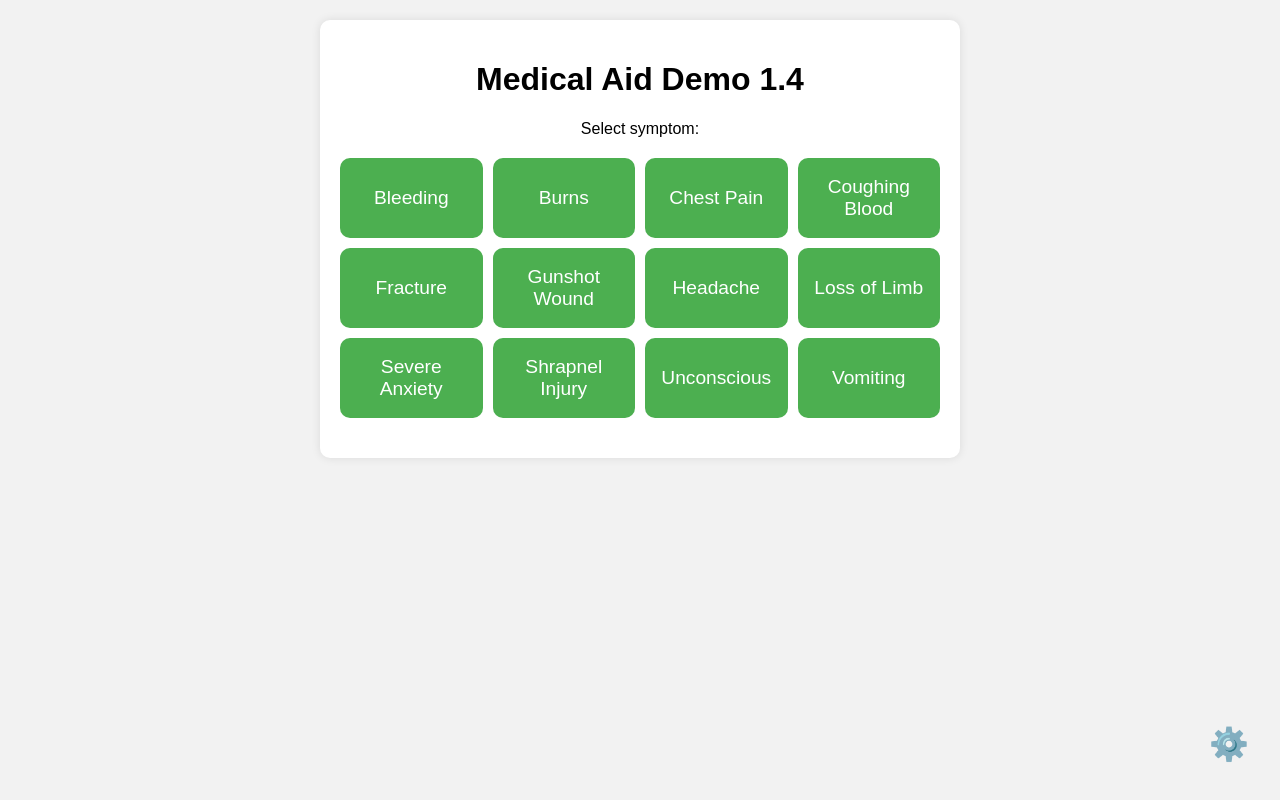
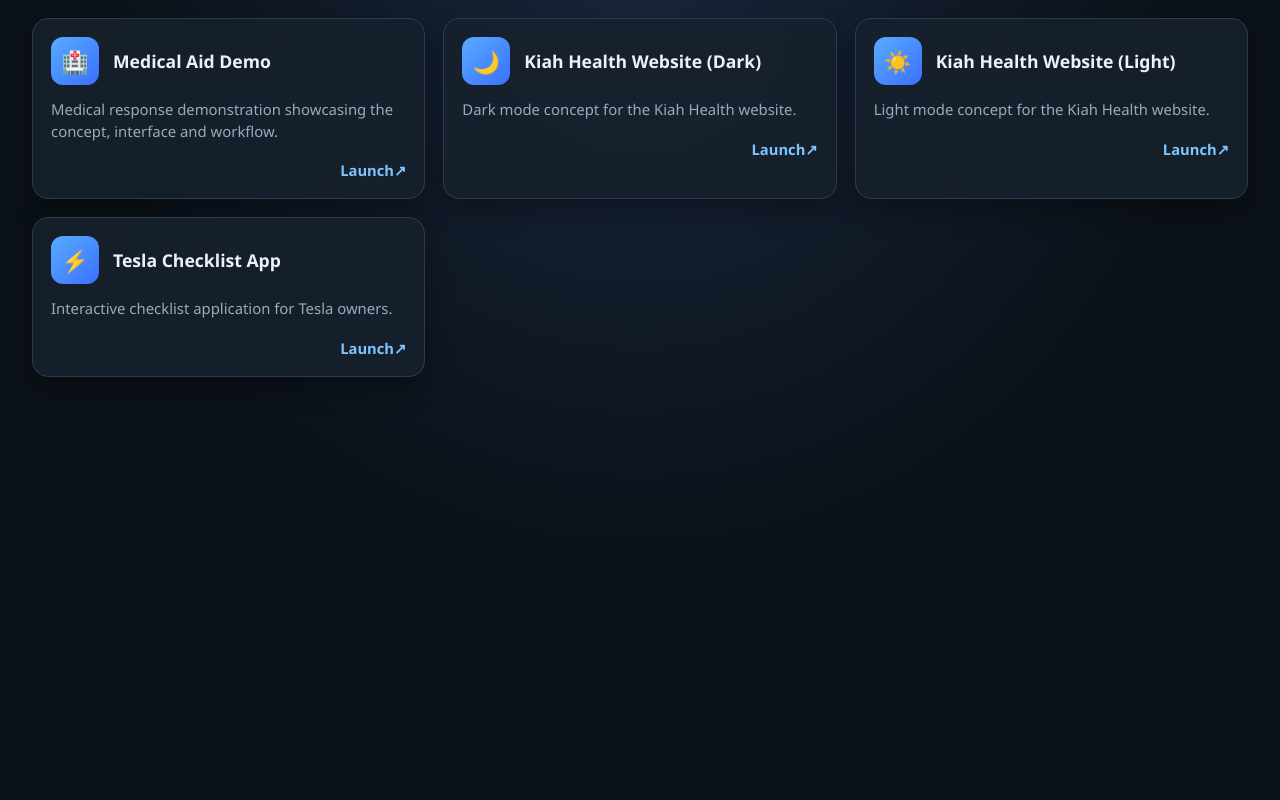
Before and after one commit to battlepanda/battlepanda.github.io, a plain HTML site: page index.html in a window 1280 px wide. Drawn offline with Linux system fonts and the light colour scheme.

Commit message:
Redesign dev site

```diff
--- a/index.html
+++ b/index.html
@@ -1,37 +1,316 @@
 <!DOCTYPE html>
 <html lang="en">
 <head>
-    <meta charset="UTF-8" />
-    <meta name="viewport" content="width=device-width, initial-scale=1.0" />
-    <script>
-      if (localStorage.getItem('theme') === 'dark') {
-        document.documentElement.classList.add('dark-mode');
-      }
-    </script>
-    <link rel="stylesheet" href="css/styles.css" />
-    <title>Medical Aid Demo 1.4</title>
+<meta charset="UTF-8">
+<meta name="viewport" content="width=device-width, initial-scale=1.0">
+
+<title>BattlePanda Launcher</title>
 
 <style>
-  #settings-button {
-    position: fixed;
-    bottom: 1rem;
-    right: 1rem;
-    background: none;
-    border: none;
-    font-size: 2rem;
-    cursor: pointer;
-  }
+
+:root{
+    --bg:#0b1118;
+    --bg2:#111926;
+
+    --card:#17212d;
+    --cardHover:#1d2a3a;
+
+    --border:#2d3b52;
+
+    --text:#edf2f8;
+    --muted:#9ba9bc;
+
+    --accent:#55a8ff;
+    --accent2:#7ec4ff;
+}
+
+*{
+    margin:0;
+    padding:0;
+    box-sizing:border-box;
+}
+
+html{
+    scroll-behavior:smooth;
+}
+
+body{
+
+    font-family:
+        "Segoe UI",
+        Roboto,
+        Arial,
+        sans-serif;
+
+    color:var(--text);
+
+    background:
+        radial-gradient(circle at top,#18253a 0%,#0b1118 55%),
+        var(--bg);
+
+    min-height:100vh;
+}
+
+.container{
+
+    width:min(1500px,95%);
+    margin:auto;
+    padding:18px 0;
+}
+
+.grid{
+
+    display:grid;
+
+    grid-template-columns:
+        repeat(auto-fit,minmax(310px,1fr));
+
+    gap:18px;
+}
+
+.card{
+
+    display:flex;
+    flex-direction:column;
+
+    text-decoration:none;
+
+    color:inherit;
+
+    background:rgba(23,33,45,.88);
+
+    backdrop-filter:blur(12px);
+
+    border:1px solid var(--border);
+
+    border-radius:16px;
+
+    padding:18px;
+
+    transition:.22s;
+
+    box-shadow:
+        0 10px 28px rgba(0,0,0,.30);
+}
+
+.card:hover{
+
+    transform:translateY(-4px);
+
+    border-color:var(--accent);
+
+    background:var(--cardHover);
+}
+
+.top{
+
+    display:flex;
+    align-items:center;
+    gap:14px;
+}
+
+.icon{
+
+    width:48px;
+    height:48px;
+
+    display:flex;
+    align-items:center;
+    justify-content:center;
+
+    border-radius:12px;
+
+    font-size:22px;
+
+    background:
+        linear-gradient(135deg,#58acff,#3b6fff);
+
+    flex-shrink:0;
+}
+
+.title{
+
+    font-size:1.1rem;
+    font-weight:600;
+}
+
+.description{
+
+    margin-top:14px;
+
+    color:var(--muted);
+
+    font-size:.93rem;
+
+    line-height:1.45;
+}
+
+.launch{
+
+    margin-top:18px;
+
+    display:flex;
+
+    justify-content:flex-end;
+
+    color:var(--accent2);
+
+    font-weight:600;
+
+    font-size:.92rem;
+}
+
+.launch span{
+
+    transition:.2s;
+}
+
+.card:hover .launch span{
+
+    transform:translateX(5px);
+}
+
+@media (max-width:600px){
+
+    .grid{
+
+        grid-template-columns:1fr;
+    }
+
+}
+
 </style>
+
 </head>
 
 <body>
-    <button id="settings-button" onclick="location.href='settings.html'">⚙️</button>
-    <div class="container">
-        <h1 id="main-title">Medical Aid Demo 1.4</h1>
-        <p id="select-symptom">Select symptom:</p>
-        <div id="symptoms" class="button-grid"></div>
-        <div id="diagnosis" class="output"></div>
-    </div>
-    <script src="js/script.js"></script>
+
+<div class="container">
+
+<div class="grid">
+
+<a class="card"
+href="https://battlepanda.github.io/Medical-Aid-Demo/index.html"
+target="_blank">
+
+<div class="top">
+
+<div class="icon">🏥</div>
+
+<div class="title">
+Medical Aid Demo
+</div>
+
+</div>
+
+<div class="description">
+
+Medical response demonstration showcasing the concept,
+interface and workflow.
+
+</div>
+
+<div class="launch">
+
+Launch <span>↗</span>
+
+</div>
+
+</a>
+
+
+
+<a class="card"
+href="https://battlepanda.github.io/kiah-health-website-concepts-revised-bundle/kiah-health-homepage-dark-revised.html"
+target="_blank">
+
+<div class="top">
+
+<div class="icon">🌙</div>
+
+<div class="title">
+Kiah Health Website (Dark)
+</div>
+
+</div>
+
+<div class="description">
+
+Dark mode concept for the Kiah Health website.
+
+</div>
+
+<div class="launch">
+
+Launch <span>↗</span>
+
+</div>
+
+</a>
+
+
+
+<a class="card"
+href="https://battlepanda.github.io/kiah-health-website-concepts-revised-bundle/kiah-health-homepage-light-revised.html"
+target="_blank">
+
+<div class="top">
+
+<div class="icon">☀️</div>
+
+<div class="title">
+Kiah Health Website (Light)
+</div>
+
+</div>
+
+<div class="description">
+
+Light mode concept for the Kiah Health website.
+
+</div>
+
+<div class="launch">
+
+Launch <span>↗</span>
+
+</div>
+
+</a>
+
+
+
+<a class="card"
+href="https://battlepanda.github.io/tesla/index.html"
+target="_blank">
+
+<div class="top">
+
+<div class="icon">⚡</div>
+
+<div class="title">
+Tesla Checklist App
+</div>
+
+</div>
+
+<div class="description">
+
+Interactive checklist application for Tesla owners.
+
+</div>
+
+<div class="launch">
+
+Launch <span>↗</span>
+
+</div>
+
+</a>
+
+</div>
+
+</div>
+
 </body>
 </html>
```
Also changed, not shown: Medical-Aid-Demo/index.html (added, +37 -0 lines), Medical-Aid-Demo/about.html (renamed from about.html), Medical-Aid-Demo/css/styles.css (renamed from css/styles.css), Medical-Aid-Demo/img/FirstAId.png (renamed from img/FirstAId.png), Medical-Aid-Demo/img/KiahHealth.png (renamed from img/KiahHealth.png), Medical-Aid-Demo/js/script.js (renamed from js/script.js), Medical-Aid-Demo/js/settings.js (renamed from js/settings.js), Medical-Aid-Demo/settings.html (renamed from settings.html).
